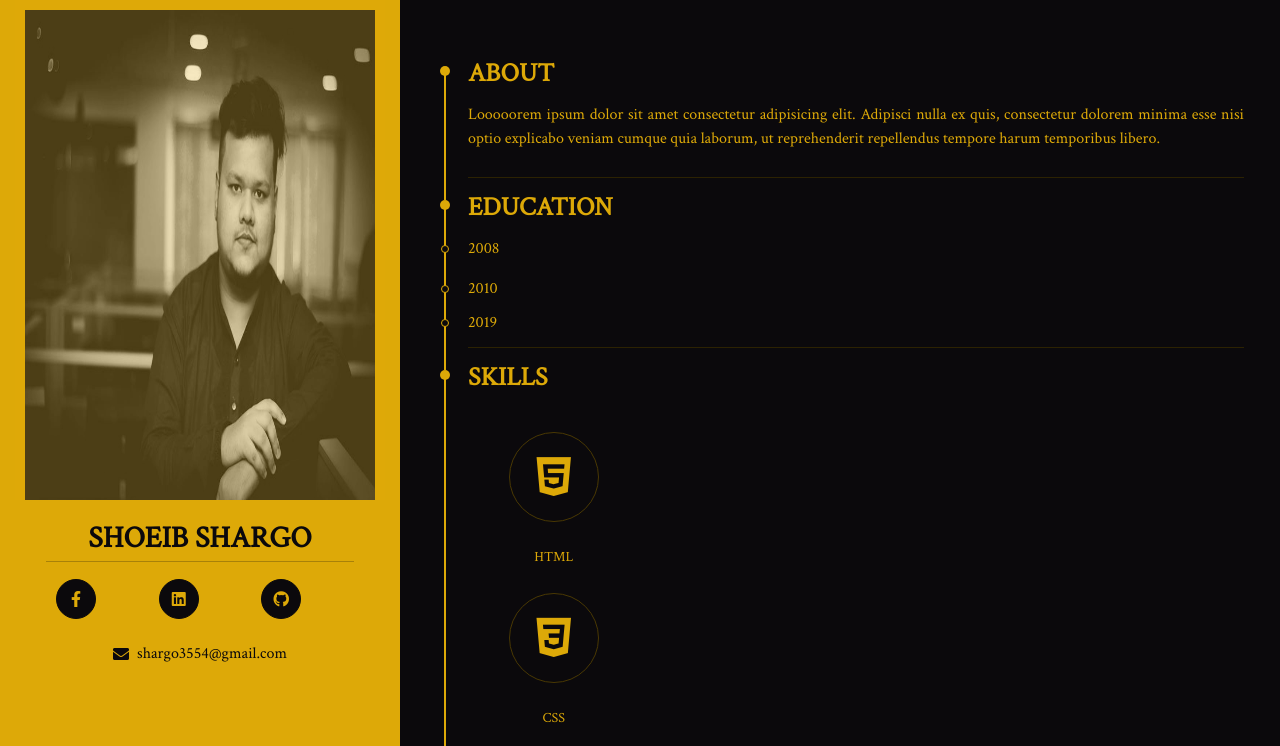
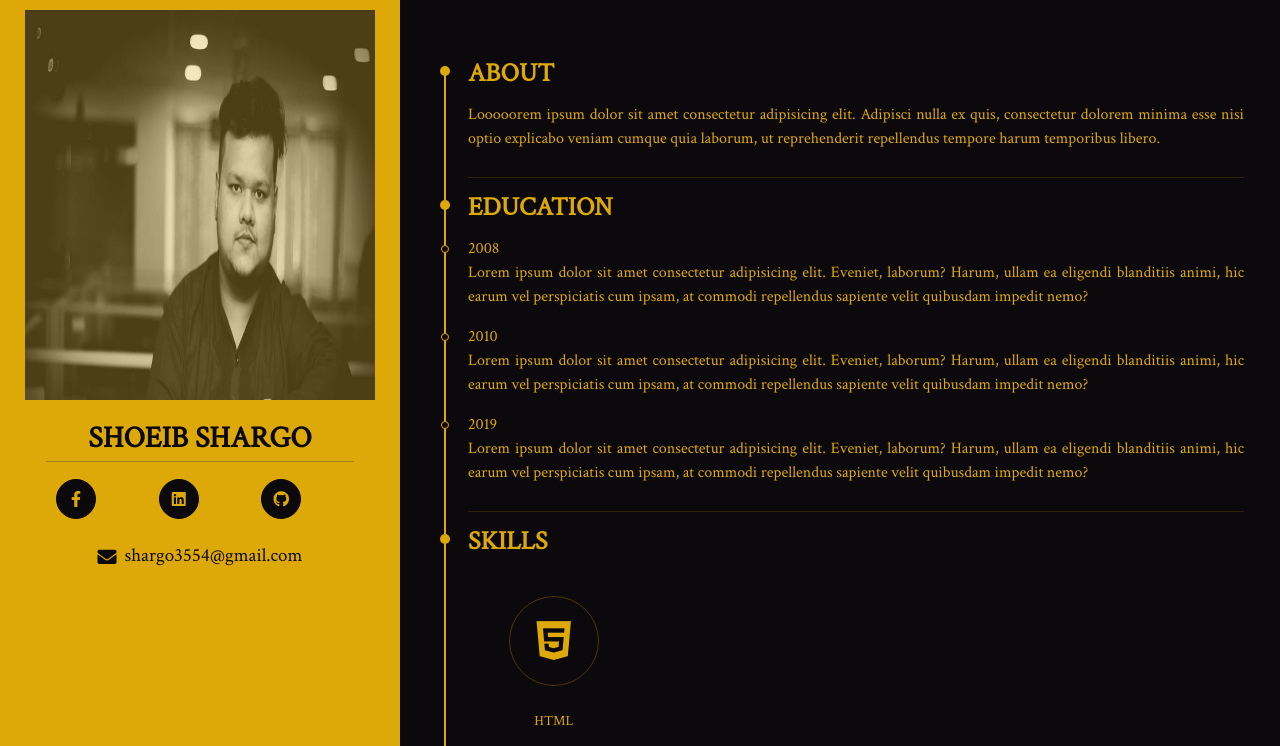
Before and after one commit to TheSRK/Responsive-Portfolio-Website-Using-HTML-SCSS-Bootstap-4, a plain HTML site: page index.html in a window 1280 px wide. Shown: the top 746 px of the page. Drawn offline with nearby package versions, Linux system fonts and the light colour scheme.

Commit message:
fixed aside

```diff
--- a/index.html
+++ b/index.html
@@ -4,7 +4,7 @@
     <meta charset="UTF-8" />
     <meta name="viewport" content="width=device-width, initial-scale=1.0" />
     <meta http-equiv="X-UA-Compatible" content="ie=edge" />
-    <title>Document</title>
+    <title>Portfolio</title>
     <link
       rel="stylesheet"
       href="https://cdn.rawgit.com/konpa/devicon/df6431e323547add1b4cf45992913f15286456d3/devicon.min.css"
@@ -105,17 +105,30 @@
                   <div class="subHeading">
                     2008
                     <p class="text-justify">
-
+                      Lorem ipsum dolor sit amet consectetur adipisicing elit.
+                      Eveniet, laborum? Harum, ullam ea eligendi blanditiis
+                      animi, hic earum vel perspiciatis cum ipsam, at commodi
+                      repellendus sapiente velit quibusdam impedit nemo?
                     </p>
                   </div>
                   <div class="subHeading">
                     2010
+                    <p class="text-justify">
+                      Lorem ipsum dolor sit amet consectetur adipisicing elit.
+                      Eveniet, laborum? Harum, ullam ea eligendi blanditiis
+                      animi, hic earum vel perspiciatis cum ipsam, at commodi
+                      repellendus sapiente velit quibusdam impedit nemo?
+                    </p>
                   </div>
                   <div class="subHeading">
                     2019
+                    <p class="text-justify">
+                      Lorem ipsum dolor sit amet consectetur adipisicing elit.
+                      Eveniet, laborum? Harum, ullam ea eligendi blanditiis
+                      animi, hic earum vel perspiciatis cum ipsam, at commodi
+                      repellendus sapiente velit quibusdam impedit nemo?
+                    </p>
                   </div>
-
-
                 </div>
 
                 <div class="block">
@@ -163,7 +176,7 @@
                 </div>
                 <div class="block">
                   <div class="heading">
-                    About
+                    Interests
                   </div>
                   <p class="text-justify">
                     Lorem ipsum dolor sit amet consectetur adipisicing elit.
--- a/scss/style.scss
+++ b/scss/style.scss
@@ -65,13 +65,14 @@ main {
   justify-content: center;
   align-items: center;
   color: $black;
+  font-size: 19px;
   &:hover {
     color: lighten($black, 15%);
   }
 }
 
 .profileImage {
-  height: 500px;
+  height: 400px;
   overflow: hidden;
   position: relative;
   padding: 10px;
@@ -191,7 +192,7 @@ main {
       z-index: 1;
       background-color: $black;
     }
-    .icon{
+    .icon {
       height: 80px;
       width: 80px;
       z-index: 2;
@@ -206,9 +207,8 @@ main {
       align-items: center;
       font-size: 40px;
     }
-
   }
-  .skill{
+  .skill {
     text-align: center;
     margin: 10px auto;
     text-transform: uppercase;
--- a/styles.css
+++ b/styles.css
@@ -68,12 +68,13 @@ main {
   -webkit-box-align: center;
   -ms-flex-align: center;
   align-items: center;
-  color: #0b090c; }
+  color: #0b090c;
+  font-size: 19px; }
   .email a:hover {
     color: #332a38; }
 
 .profileImage {
-  height: 500px;
+  height: 400px;
   overflow: hidden;
   position: relative;
   padding: 10px;
```
